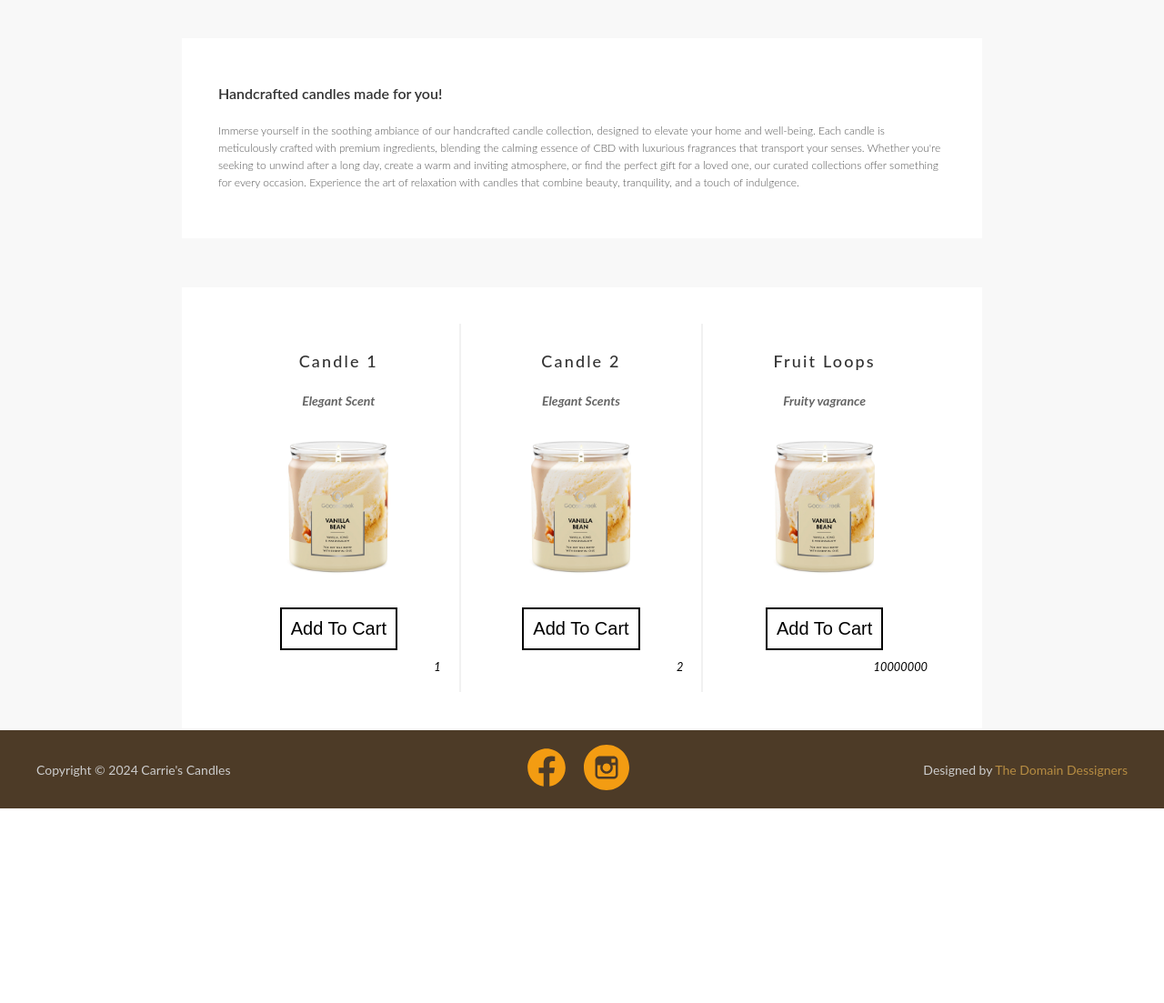
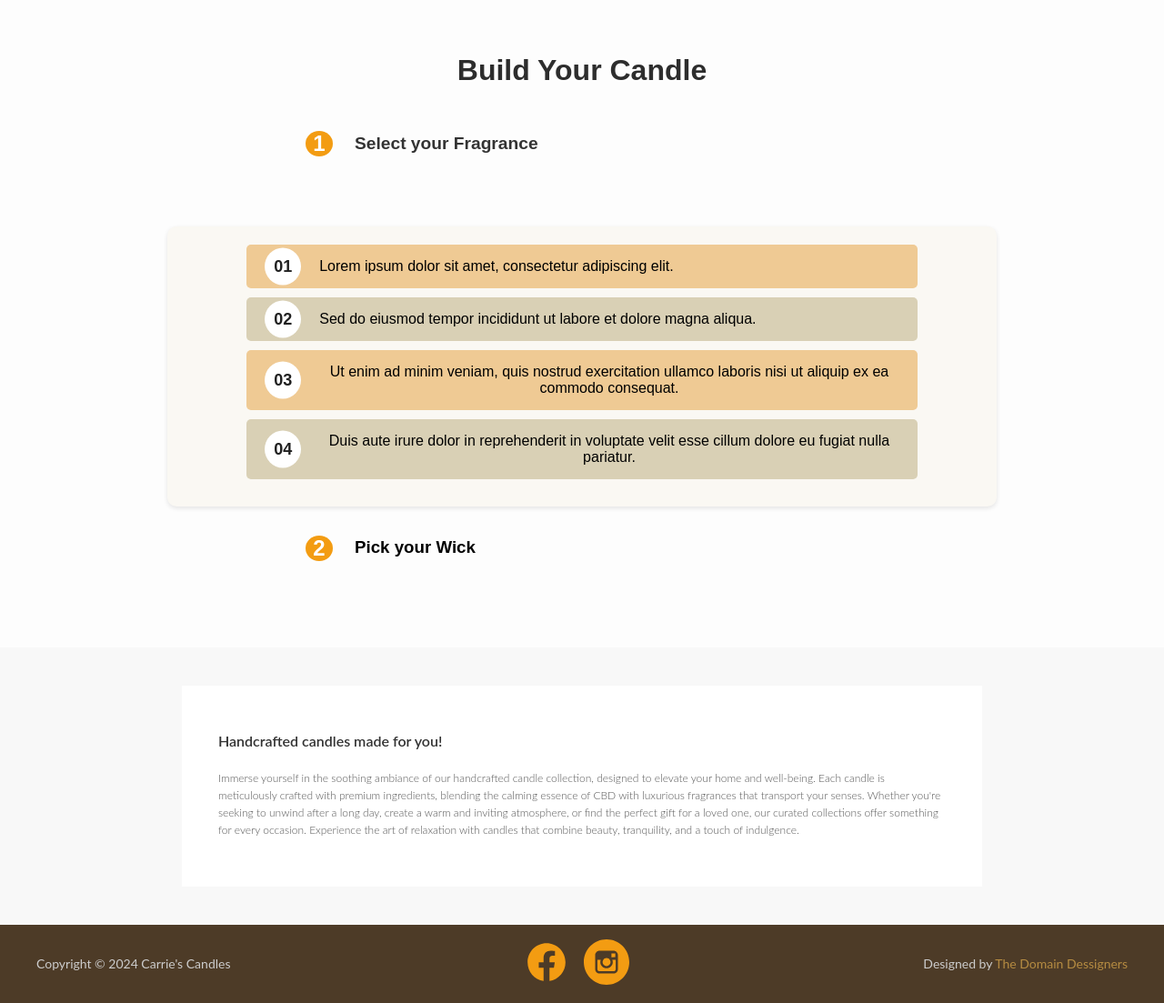
Before and after one commit to Metameg/SouthwestCandles, a PHP site: page /pages/products.php in a window 1280 px wide. Shown: the part 123-1226 px from the top of the page at 91% size. Before the commit the page ends 1012 px from the top, so only its background shows below. Run offline with PHP 8.4, Linux system fonts and the light colour scheme; data comes from the database, SQL or seed files in the repository; data that the repository does not hold is empty; style sheets or scripts are compiled from the project's sources.

Commit message:
new build a candle layout started

```diff
--- a/src/css/products.css
+++ b/src/css/products.css
@@ -3,6 +3,108 @@ body {
   margin: 0;
   padding: 0;
   background-color: #f8f8f8;
+}
+
+.build-candle-section {
+  padding: 2rem;
+  text-align: center;
+  font-family: "Arial", sans-serif;
+  background-color: #fdfdfd;
+  display: flex;
+  flex-direction: column;
+  align-items: center;
+}
+.build-candle-section .section-title {
+  font-size: 2rem;
+  margin-bottom: 2rem;
+  color: #2d2d2d;
+}
+.build-candle-section .step {
+  margin-bottom: 3rem;
+  display: flex;
+  width: 50%;
+  align-items: flex-start;
+  justify-content: flex-start;
+}
+.build-candle-section .step .step-number {
+  min-width: 30px;
+  background-color: #f39c12;
+  color: #fff;
+  font-size: 1.5rem;
+  font-weight: bold;
+  border-radius: 50%;
+  display: flex;
+  align-items: center;
+  justify-content: center;
+  margin-right: 1.5rem;
+  margin-top: 1rem;
+}
+.build-candle-section .step .step-title {
+  text-align: left;
+}
+.build-candle-section .step .step-title h3 {
+  font-size: 1.2rem;
+  color: #333;
+  margin-bottom: 1rem;
+}
+@media (max-width: 480px) {
+  .build-candle-section {
+    align-items: flex-start;
+  }
+}
+
+.fragerancce-list {
+  display: flex;
+  flex-direction: column;
+  align-items: center;
+  padding: 20px;
+  background-color: #faf8f3;
+  border-radius: 10px;
+  box-shadow: 0 2px 5px rgba(0, 0, 0, 0.1);
+}
+
+.list-item {
+  display: flex;
+  align-items: center;
+  padding: 15px 20px;
+  margin-bottom: 10px;
+  border-radius: 5px;
+  position: relative;
+  width: 80%;
+}
+
+.list-item:nth-child(odd) {
+  background-color: #efca94;
+}
+.list-item:nth-child(odd):hover {
+  background-color: #e8b468;
+  cursor: pointer;
+}
+
+.list-item:nth-child(even) {
+  background-color: #d9d0b5;
+}
+.list-item:nth-child(even):hover {
+  background-color: #c8bb93;
+  cursor: pointer;
+}
+
+.list-number {
+  /* Styling for the number overlay */
+  position: absolute;
+  top: 50%;
+  left: 20px;
+  transform: translateY(-50%);
+  background-color: #fff;
+  color: #202020;
+  border-radius: 50%;
+  padding: 10px;
+  font-size: 18px;
+  font-weight: bold;
+}
+
+.list-text {
+  margin-left: 60px;
 }
 
 .text-box {
--- a/src/pages/products.php
+++ b/src/pages/products.php
@@ -42,6 +42,63 @@
         <!-- Cart -->
         <?php include $basePath . '/components/cart.php';?>
 
+        <section class="build-candle-section">
+            <h2 class="section-title">Build Your Candle</h2>
+            <div class="step">
+                <div class="step-number">1</div>
+                <div class="step-title">
+                    <h3>Select your Fragrance</h3>
+                </div>
+            </div>
+
+            <ul class="fragerancce-list">
+                <li class="list-item">
+                    <div class="list-number">01</div>
+                    <div class="list-text">Lorem ipsum dolor sit amet, consectetur adipiscing elit.</div>
+                </li>
+
+                <li class="list-item">
+                    <div class="list-number">02</div>
+                    <div class="list-text">Sed do eiusmod tempor incididunt ut labore et dolore magna aliqua.</div>
+                </li>
+
+                <li class="list-item">
+                    <div class="list-number">03</div>
+                    <div class="list-text">Ut enim ad minim veniam, quis nostrud exercitation ullamco laboris nisi ut aliquip ex ea commodo consequat.</div>
+                </li>
+
+                <li class="list-item">
+                    <div class="list-number">04</div>
+                    <div class="list-text">Duis aute irure dolor in reprehenderit in voluptate velit esse cillum dolore eu fugiat nulla pariatur.</div>
+                </li>
+            </ul>
+            <!-- <ul class="fragrance-list">
+                <li>
+                    <input type="radio" id="lavender" name="fragrance" value="Lavender">
+                    <label for="lavender">Lavender</label>
+                </li>
+                <li>
+                    <input type="radio" id="vanilla" name="fragrance" value="Vanilla">
+                    <label for="vanilla">Vanilla</label>
+                </li>
+                <li>
+                    <input type="radio" id="citrus" name="fragrance" value="Citrus">
+                    <label for="citrus">Citrus</label>
+                </li>
+                <li>
+                    <input type="radio" id="rose" name="fragrance" value="Rose">
+                    <label for="rose">Rose</label>
+                </li>
+            </ul> -->
+            <div class="step">
+                <div class="step-number">2</div>
+                <div class="step-content">
+                    <h3>Pick your Wick</h3>
+
+                </div>
+            </div>
+        </section>
+
         <div class="text-box">
             <h1 class="text-title">Handcrafted candles made for you!</h1>
             <p class="text-description">
@@ -56,7 +113,7 @@
             </p>
         </div>
 
-        <section class="products-section">
+        <!-- <section class="products-section">
             <?php foreach ($products as $product): ?>
                 <div class="product">
                     <h2 class="product-name"><?php echo htmlspecialchars($product['name']); ?></h2>
@@ -67,37 +124,8 @@
                 </div>
 
             <?php endforeach; ?>
-            <!-- <div class="product-collection">
-            <h3 class="product-title">Holiday Collection</h3>
-            <a href="#" class="view-all">View All</a>
-            <img src="../product-pic.webp" alt="Holiday Collection" class="product-image">
-            </div>
-            <div class="product-collection">
-            <h3 class="product-title">Artisan Collection</h3>
-            <a href="#" class="view-all">View All</a>
-            <img src="../product-pic.webp" alt="Artisan Collection" class="product-image">
-            </div>
-            <div class="product-collection">
-            <h3 class="product-title">Deco Collection</h3>
-            <a href="#" class="view-all">View All</a>
-            <img src="../product-pic.webp" alt="Deco Collection" class="product-image">
-            </div>
-            <div class="product-collection">
-            <h3 class="product-title">28oz Black Label Collection</h3>
-            <a href="#" class="view-all">View All</a>
-            <img src="../product-pic.webp" alt="28oz Black Label Collection" class="product-image">
-            </div>
-            <div class="product-collection">
-            <h3 class="product-title">Pearl Collection 300mg CBD</h3>
-            <a href="#" class="view-all">View All</a>
-            <img src="../product-pic.webp" alt="Pearl Collection 300mg CBD" class="product-image">
-            </div>
-            <div class="product-collection">
-            <h3 class="product-title">Botanical Collection</h3>
-            <a href="#" class="view-all">View All</a>
-            <img src="../product-pic.webp" alt="Botanical Collection" class="product-image">
-            </div> -->
-        </section>
+
+        </section> -->
 
         <?php include $basePath . '/components/footer.php';?>
     </body>
--- a/src/scss/products.scss
+++ b/src/scss/products.scss
@@ -6,6 +6,131 @@ body {
     padding: 0;
     background-color: #f8f8f8;
 }
+
+.build-candle-section {
+    padding: 2rem;
+    text-align: center;
+    font-family: 'Arial', sans-serif;
+    background-color: #fdfdfd;
+	display: flex;
+	flex-direction: column;
+	align-items: center;
+
+    .section-title {
+        font-size: 2rem;
+        margin-bottom: 2rem;
+        color: #2d2d2d;
+    }
+
+    .step {
+        margin-bottom: 3rem;
+		display: flex;
+		width: 50%;
+		align-items: flex-start;
+		justify-content: flex-start;
+
+        .step-number {
+            min-width: 30px;
+            background-color: #f39c12;
+            color: #fff;
+            font-size: 1.5rem;
+            font-weight: bold;
+            border-radius: 50%;
+            display: flex;
+            align-items: center;
+            justify-content: center;
+            margin-right: 1.5rem;
+			margin-top: 1rem;
+        }
+
+        .step-title {
+            text-align: left;
+
+            h3 {
+                font-size: 1.2rem;
+                color: #333;
+                margin-bottom: 1rem;
+            }
+
+        }
+    }
+
+	@media (max-width: 480px) {
+		align-items: flex-start;
+	}
+}
+
+.fragerancce-list{
+	display: flex;
+	flex-direction: column;
+	align-items: center;
+	padding: 20px;
+	background-color: $background-color;
+	border-radius: 10px;
+	box-shadow: 0 2px 5px rgba(0, 0, 0, 0.1);
+}
+
+.list-item {
+	display: flex;
+	align-items: center;
+	padding: 15px 20px;
+	margin-bottom: 10px;
+	border-radius: 5px;
+	position: relative;
+	width: 80%;
+
+
+}
+
+.list-item:nth-child(odd) {
+	background-color: #efca94;
+	&:hover {
+		background-color: darken(#efca94, 10%);
+		cursor: pointer;
+	}
+}
+
+.list-item:nth-child(even) {
+	background-color: $background-secondary-color;
+	&:hover {
+		background-color: darken($background-secondary-color, 10%);
+		cursor: pointer;
+	}
+}
+
+.list-number {
+	/* Styling for the number overlay */
+	position: absolute;
+	top: 50%;
+	left: 20px;
+	transform: translateY(-50%);
+	background-color: #fff;
+	color: #202020;
+	border-radius: 50%;
+	padding: 10px;
+	font-size: 18px;
+	font-weight: bold;
+}
+
+  .list-text {
+	margin-left: 60px;
+  }
+// .fragrance-list {
+// 	list-style: none;
+// 	padding: 0;
+// 	// background-color: green;
+
+// 	li {
+// 		margin-bottom: 0.5rem;
+// 		display: flex;
+// 		align-items: center;
+
+// 		input[type="radio"] {
+// 			margin-right: 0.5rem;
+// 		}
+// 	}
+// }
+
 
 .text-box {
 	display: flex;
```
Also changed, not shown: 1 other file.
